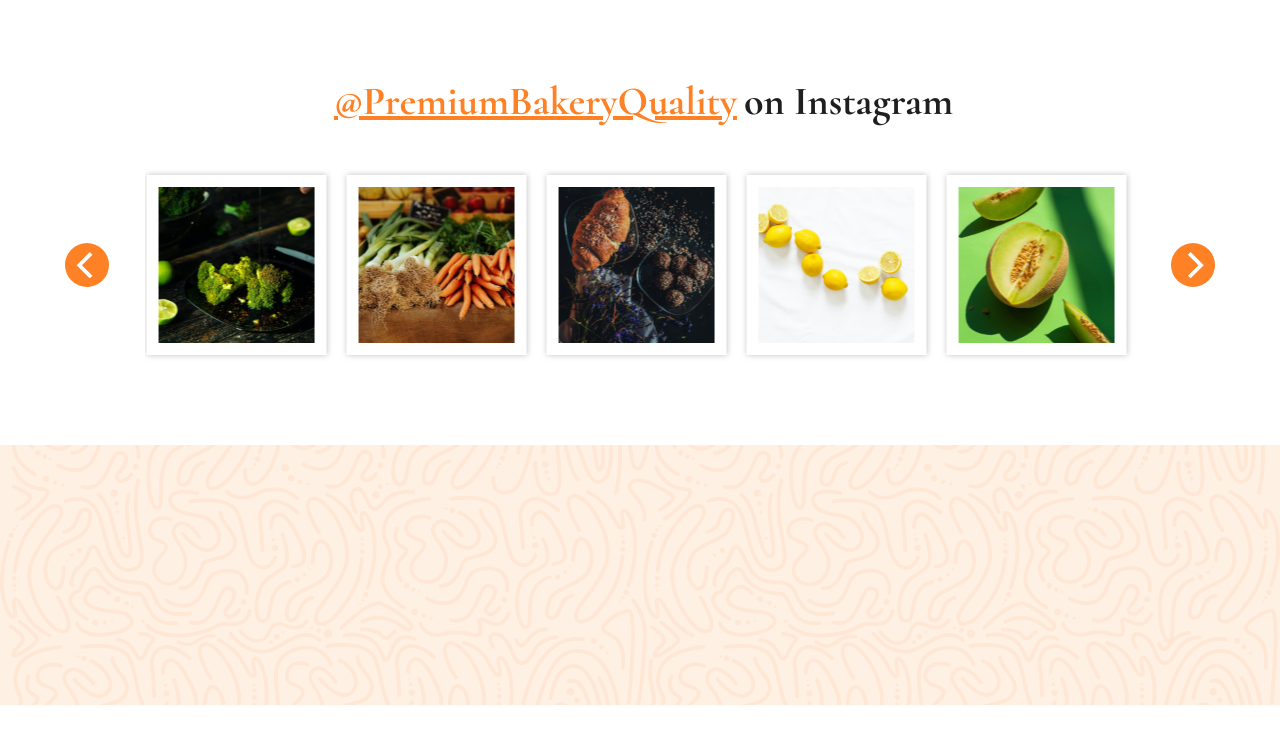
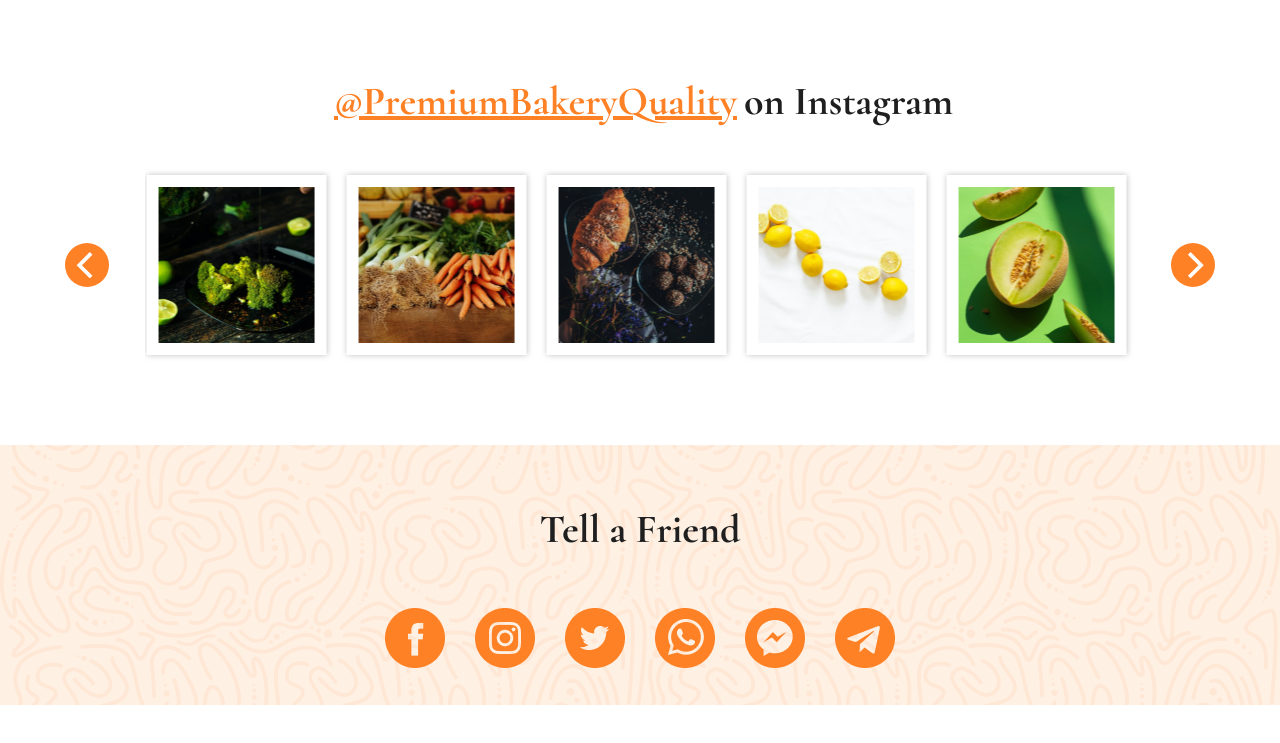
Before and after one commit to Rishkin/bakery, a website: page src/index.html in a window 1280 px wide. Shown: the part 3220-3963 px from the top of the page. Before the commit the page ends 3925 px from the top, so only its background shows below. Drawn offline with nearby package versions, Linux system fonts and the light colour scheme.

Commit message:
footer add

```diff
--- a/src/index.html
+++ b/src/index.html
@@ -312,11 +312,47 @@
         <section class="social">
             <div class="social__image">
                 <style>.social__image {background-image: url('../img/social.png');}</style>
+                <div class="title">Tell a Friend</div>
+                <div class="social__wrapper">
+                    <a href="#">
+                        <div class="social__wrapper-icon">
+                            <img src="/icons/social/facebook.png" alt="">
+                        </div>
+                    </a>
+                    <a href="#">
+                        <div class="social__wrapper-icon">
+                            <img src="/icons/social/instagram.png" alt="">
+                        </div>
+                    </a>
+                    <a href="#">
+                        <div class="social__wrapper-icon">
+                            <img src="/icons/social/twitter.png" alt="">
+                        </div>
+                    </a>
+                    <a href="#">
+                        <div class="social__wrapper-icon">
+                            <img src="/icons/social/whatsap.png" alt="">
+                        </div>
+                    </a>
+                    <a href="#">
+                        <div class="social__wrapper-icon">
+                            <img src="/icons/social/moln.png" alt="">
+                        </div>
+                    </a>
+                    <a href="#">
+                        <div class="social__wrapper-icon">
+                            <img src="/icons/social/telegram.png" alt="">
+                        </div>
+                    </a>
+                </div>
             </div>
         </section>
 
     </main>
 
+    <footer class="footer">
+
+    </footer>
     <script src="https://cdnjs.cloudflare.com/ajax/libs/jquery/3.6.0/jquery.min.js"></script>
     <script src="https://unpkg.com/flickity@2/dist/flickity.pkgd.min.js"></script>
     <script src="js/script.js"></script>
--- /dev/null
+++ b/src/sass/blocks/_footer.scss
@@ -0,0 +1,3 @@
+.footer {
+    min-height: 460px;
+}
--- a/src/sass/blocks/_social.scss
+++ b/src/sass/blocks/_social.scss
@@ -7,4 +7,16 @@
         height: 100%;
         background: no-repeat 50% / cover;
     }
+    .title {
+        padding-top: 60px;
+    }
+    &__wrapper {
+        padding-top: 40px;
+        display: flex;
+        justify-content: center;
+        a {
+            margin: 15px;
+        }
+    }
+
 }
--- a/src/sass/style.scss
+++ b/src/sass/style.scss
@@ -59,3 +59,4 @@ h1, h2, h3, h4, h5, h6 {
 @import 'blocks/surprise';
 @import 'blocks/instagram';
 @import 'blocks/social';
+@import 'blocks/footer';
```
Also changed, not shown: dist/css/style.min.css, dist/icons/social/facebook.png (added), dist/icons/social/instagram.png (added), dist/icons/social/moln.png (added), dist/icons/social/telegram.png (added), dist/icons/social/twitter.png (added), dist/icons/social/whatsap.png (added), dist/index.html, src/css/style.min.css, src/icons/social/facebook.png (added), src/icons/social/instagram.png (added), src/icons/social/moln.png (added), src/icons/social/telegram.png (added), src/icons/social/twitter.png (added), 1 more files, 1 other file.
